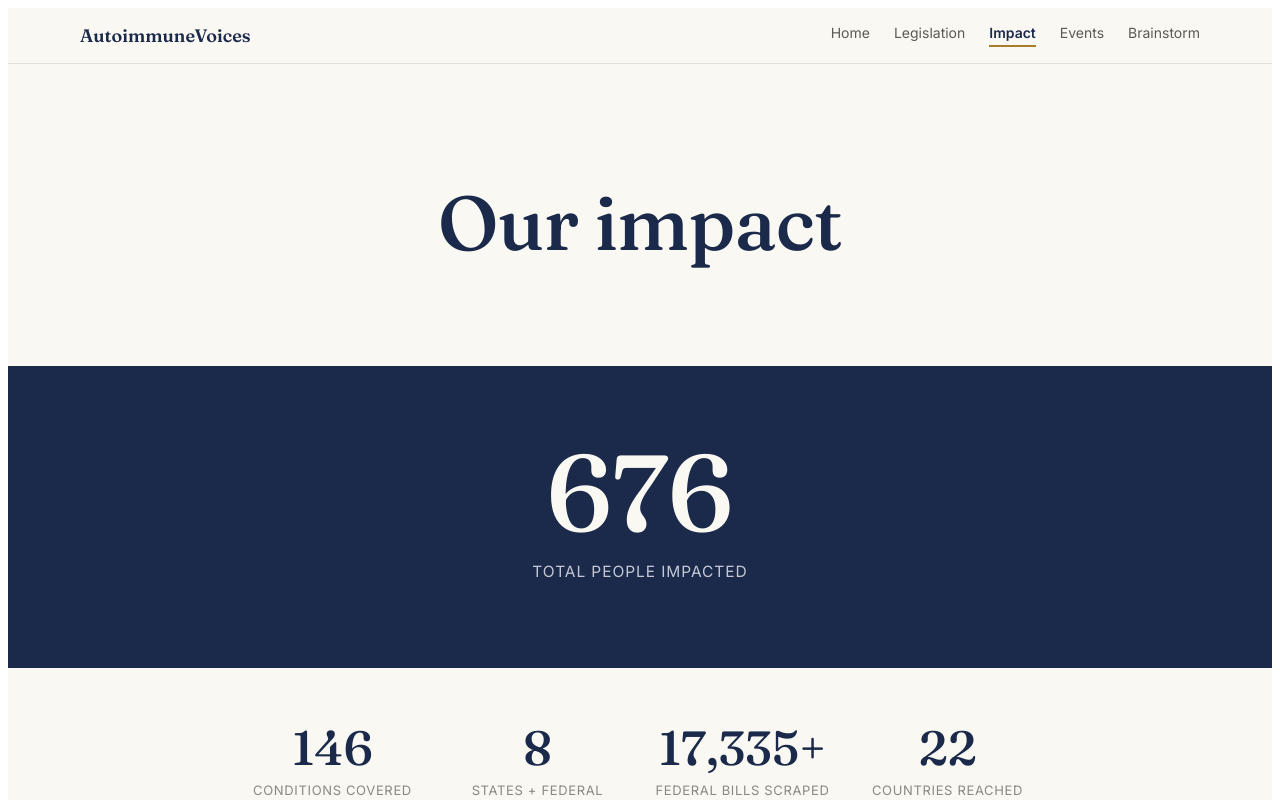
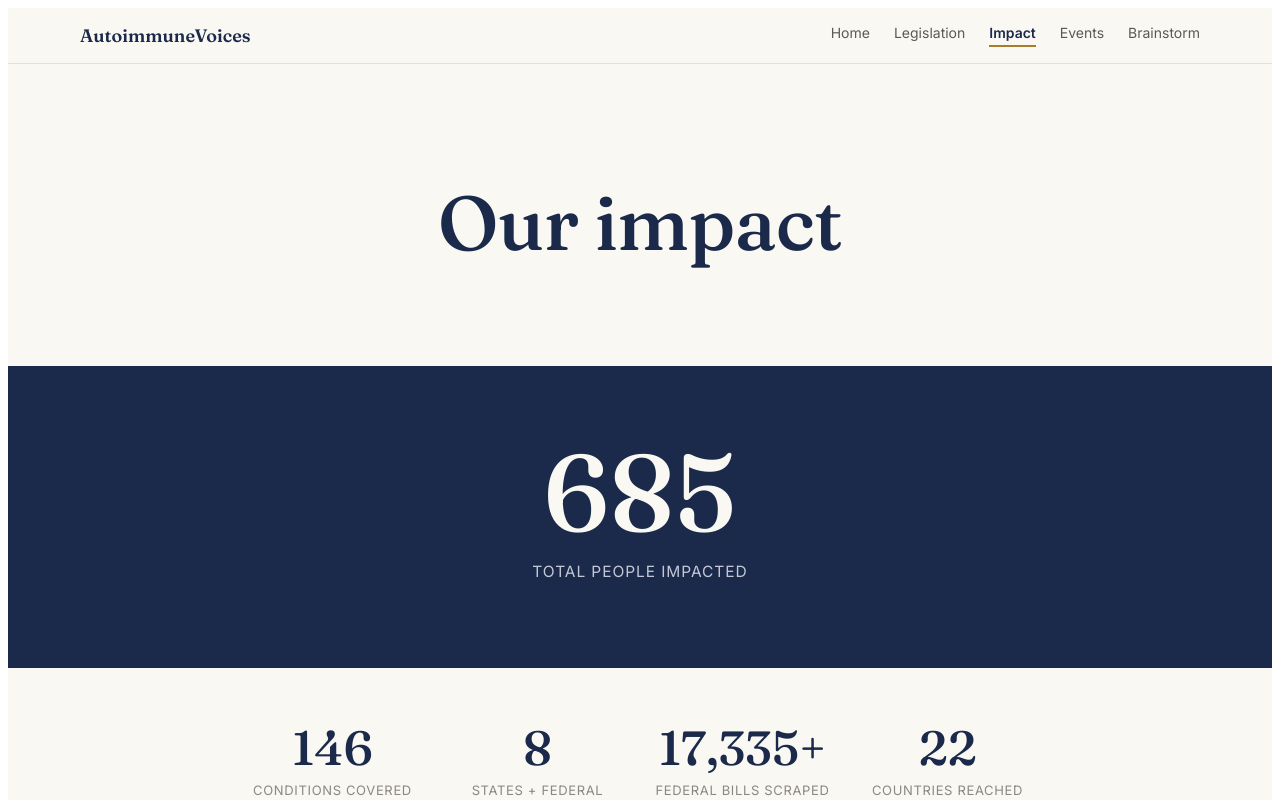
Before and after one commit to AadyaS26/patient-voice-coalition, a React (Vite) app: page /impact in a window 1280 px wide. Shown: the top 800 px of the page. Built offline with nearby package versions, Linux system fonts and the light colour scheme; no server answers.

Commit message:
Update Impact.jsx

```diff
--- a/src/pages/Impact.jsx
+++ b/src/pages/Impact.jsx
@@ -7,7 +7,7 @@ const FONT_IMPORT = `@import url('https://fonts.googleapis.com/css2?family=Fraun
 
 const CURATED_BILLS = 212;
 const CONDITIONS_COVERED = 146;
-const INSTAGRAM_REACH = 676;
+const INSTAGRAM_REACH = 685;
 const COUNTRIES_REACHED = 22;
 
 const RECENTLY_PASSED = [
```
